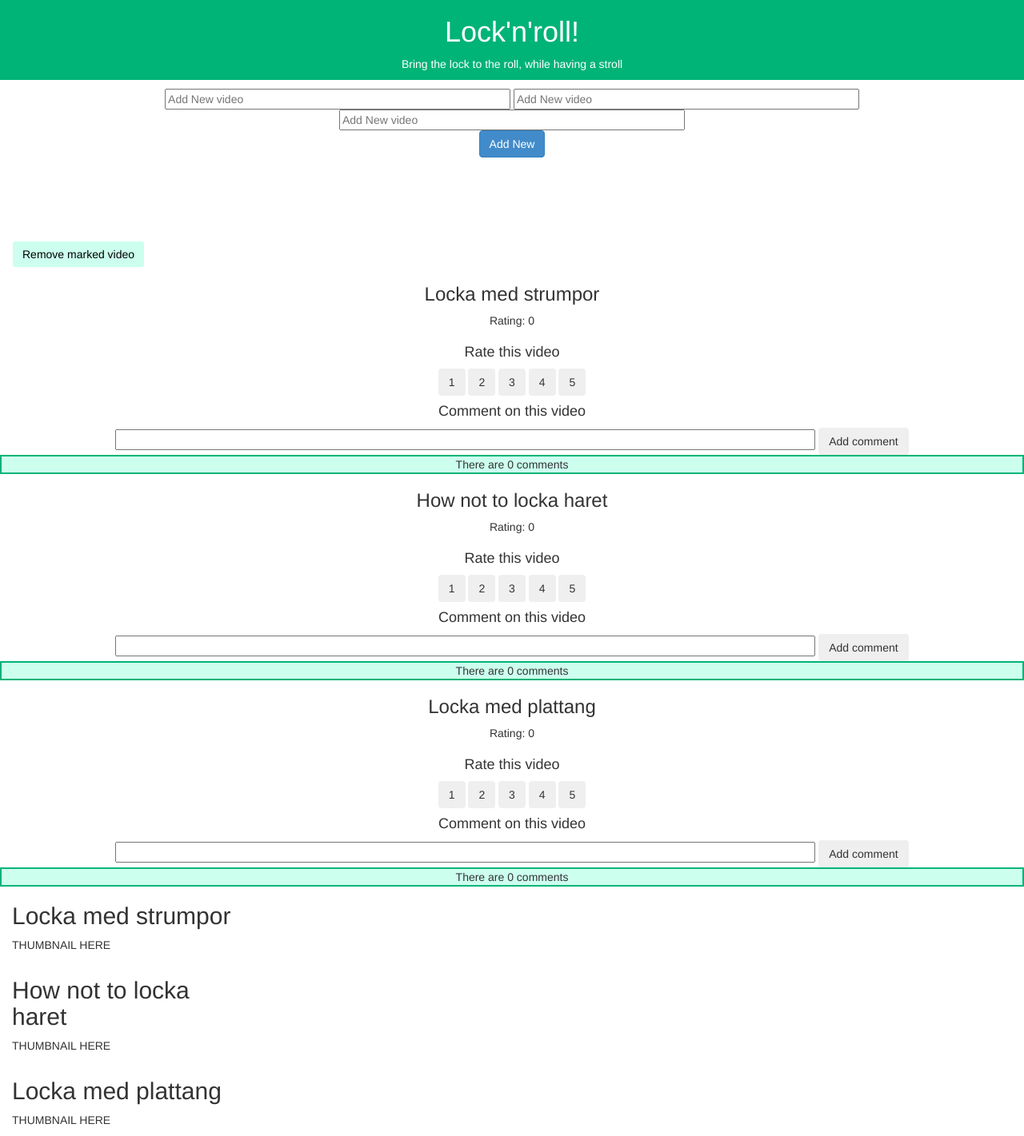
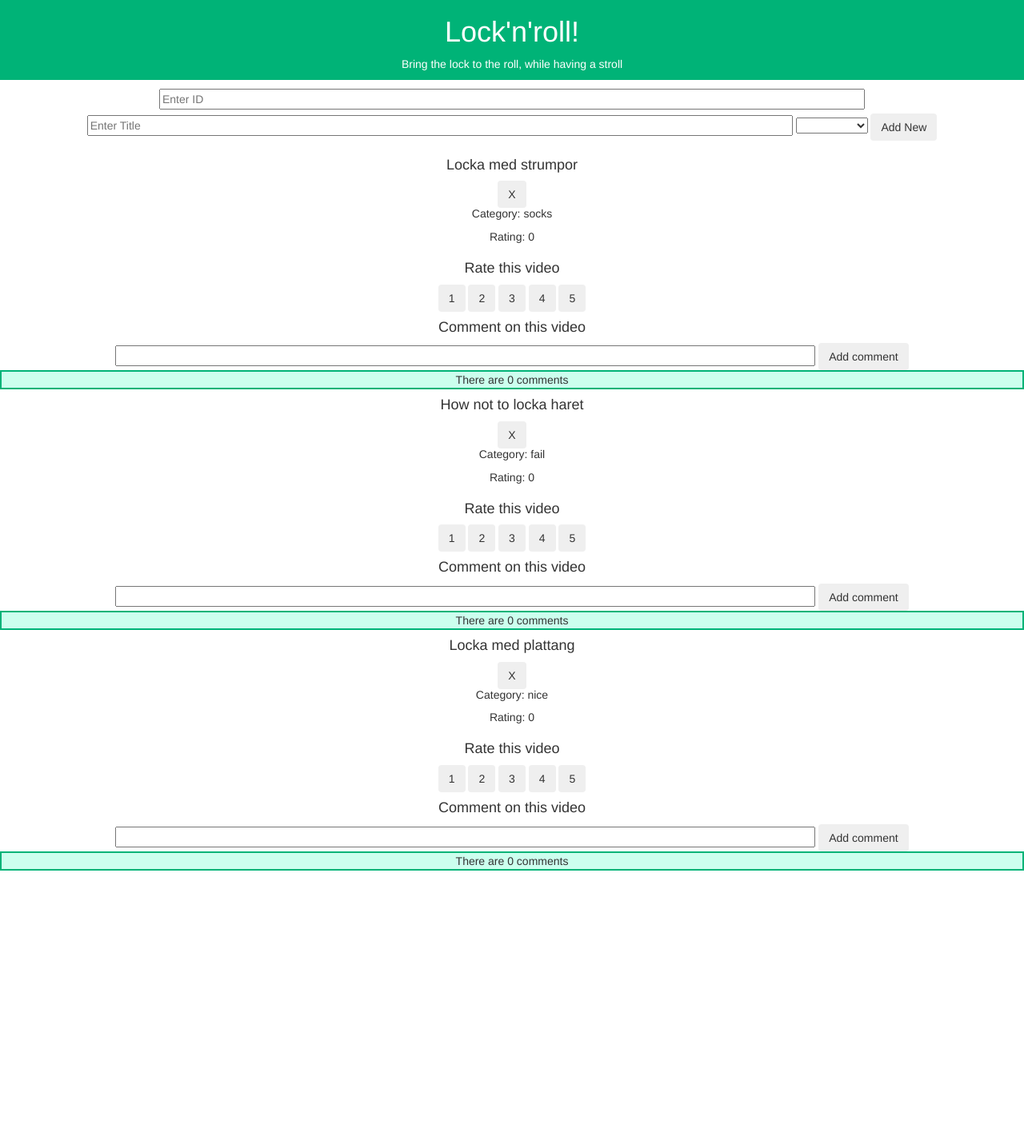
Before and after one commit to runhem/mopub16_lab2, a plain HTML site: page index.html in a window 1280 px wide. Shown: the whole page at 80% size. After the commit the page ends 1089 px from the top, so only its background shows below. Drawn offline with nearby package versions, Linux system fonts and the light colour scheme; a script that the page names is missing.

Commit message:
Add remove video

```diff
--- a/index.html
+++ b/index.html
@@ -29,37 +29,32 @@
 
 	<!--form to add new entires -->
 		<div id="adding" class="col-md-12 col-xs-12">
-			<form ng-submit="addVideo()">
-			    <input class="videoInput" type="text" ng-model="input" size="50" placeholder="Add New video">
-			   	<input class="videoInput" type="text" ng-model="input" size="50" placeholder="Add New video">
-			    <input class="videoInput" type="text" ng-model="input" size="50" placeholder="Add New video">
-
-			    <div class="col-xs-12"><input class="btn btn-primary" type="submit" value="Add New"></div>
+			<form ng-submit="addVideoToLibrary()">
+			    <input class="input" type="text" ng-model="videoId" size="50" placeholder="Enter ID">
+			    <input class="input" type="text" ng-model="videoTitle" size="50" placeholder="Enter Title">
+			    <select name="category" value="Category" ng-model="videoCategory">
+				  <option value="socks">With socks</option>
+				  <option value="fail">Epic fail</option>
+				  <option value="normal">Nice</option>
+				</select>
+			    <input type="submit" class="btn" value="Add New">
 			</form>
 		</div>
 
-		<!-- list entries -->
-		<div id="allVideos" class="col-md-12 col-xs-12">
-			<h2>Your videos</h2>
-			<p>You have {{videoList.length}} videos</p>
-			<div ng-repeat="x in videoList" class="video">
-		   		<input type="checkbox" ng-model="x.done" />
-		   		<span ng-bind="x.videoText"></span>
-			</div>
-			<div >
-				<button id="removeButton" class="btn" ng-click="removeVideo()">Remove marked video</button>
-			</div>
-		</div>
+
 
 
 		<!-- You can use 'youtube-video' as an element or attribute. -->
 		<div class="bigVideos col-md-12 col-xs-12" ng-repeat="video in videos">
 
-				<h3>{{video.title}}</h3>
+				<div class="col-xs-12">
+				<div class="row"><h4>{{video.title}}</h4>
+				<button type="button" class="btn" ng-click="removeVideo($index,video)"> X </button></div></div>
+				<h5>Category: {{video.category}}</h5>
 				<p>Rating: {{video.ratingSum}}</p>
-				<youtube-video video-id="video.id"></youtube-video>
+				<youtube-video video-id="video.id" style="width:auto;height:auto;"></youtube-video>
+				<div class="row">
 
-				<div class="row">
 					<h4>Rate this video</h4>
 
 					<button class="btn" type="button" ng-click="addRating(1, video)">1</button>
@@ -85,15 +80,6 @@
 			  	</div>
 		</div>
 
-		<div class="col-md-12">
-			<div class="row" ng-repeat="video in videos">
-				<div class="col-md-3" ng-click="">
-					<h2>{{video.title}}</h2>
-					<p>THUMBNAIL HERE</p>
-				</div>
-			</div>
-		</div>
-
 	</div>
 </body>
 </html>
```
